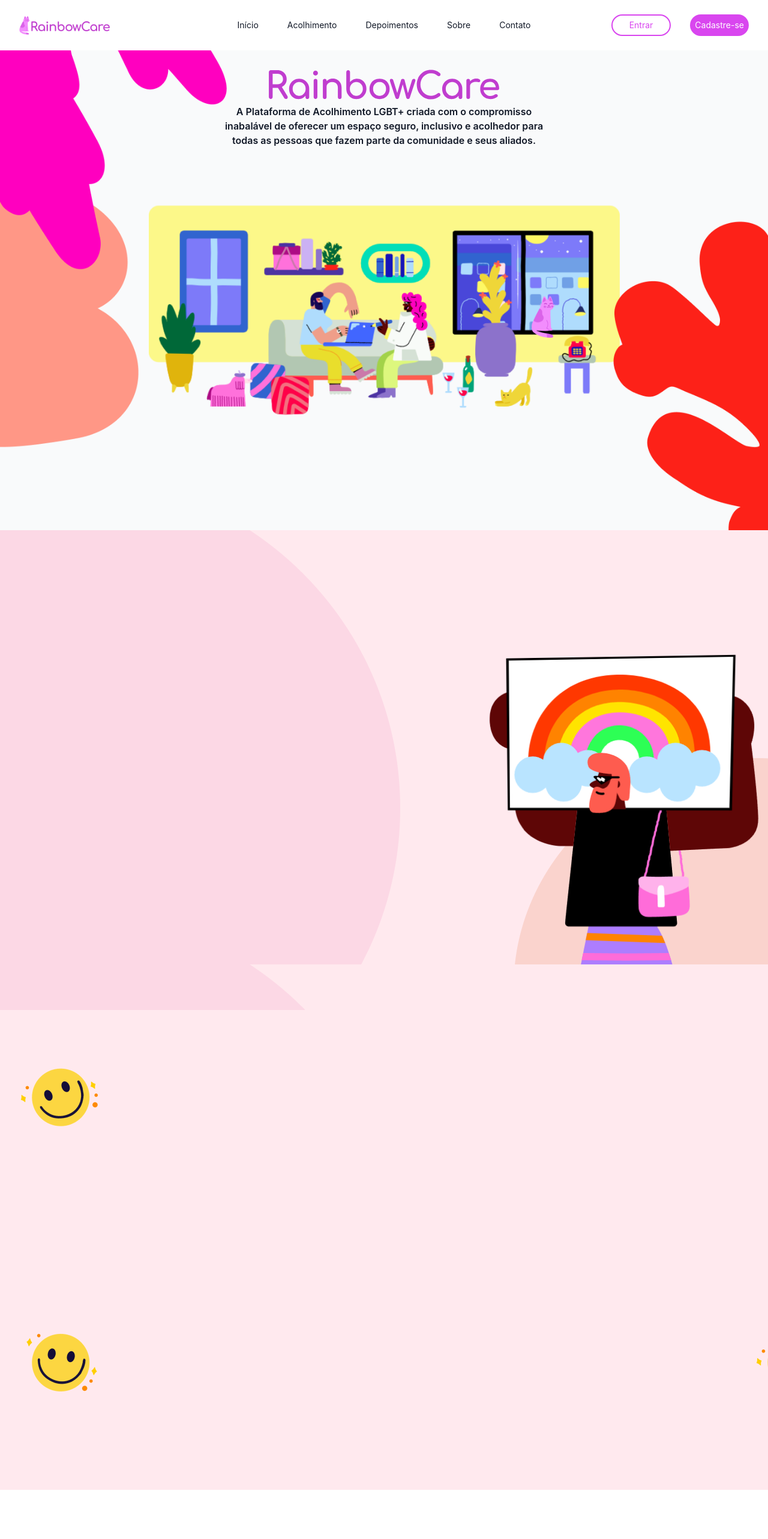
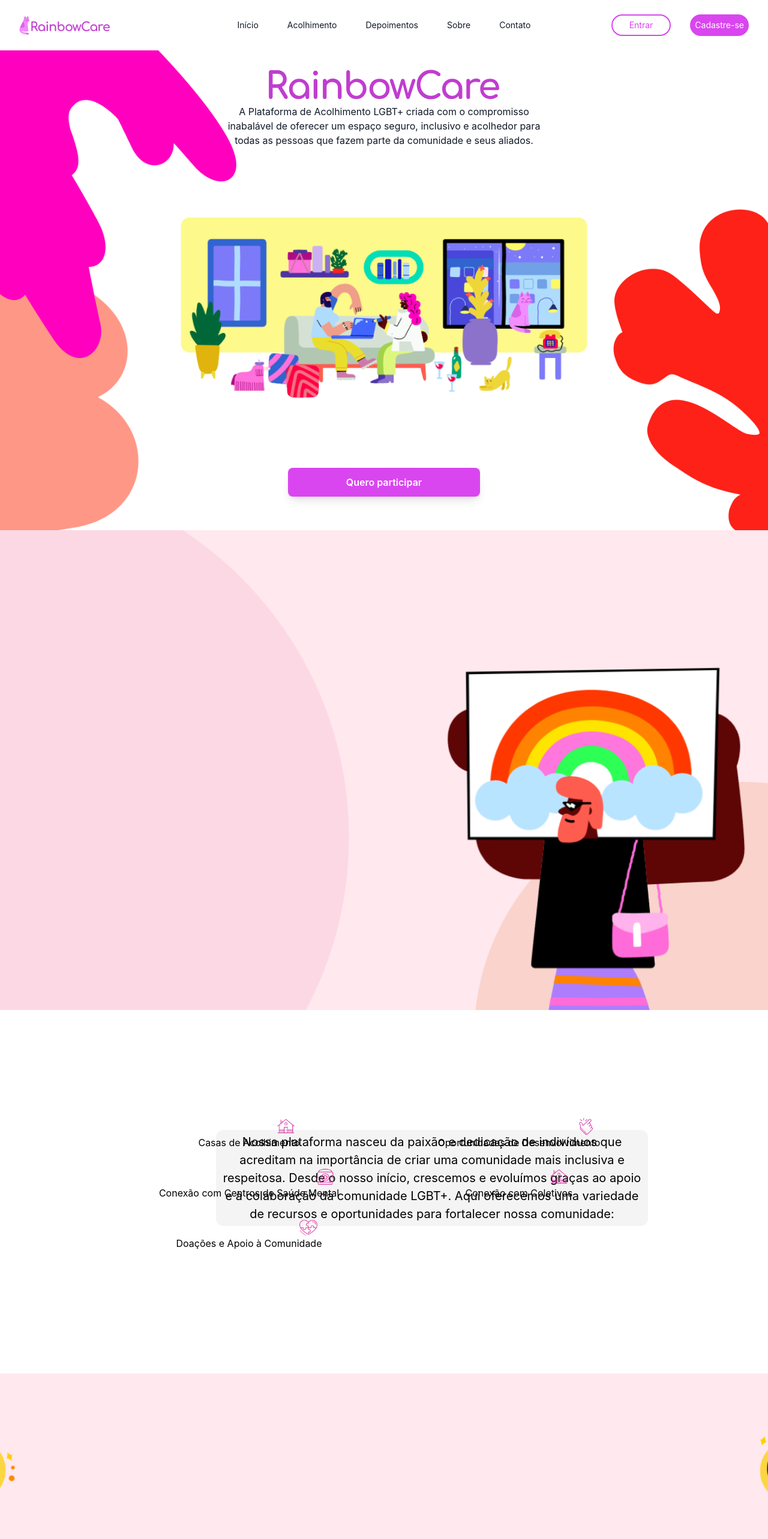
Before and after one commit to hiaaenry/RainbowCare, a React (Create React App) app in the folder front-end/: page / in a window 1280 px wide. Shown: the top 2566 px of the page at 60% size. Built offline with nearby package versions, Linux system fonts and the light colour scheme.

Commit message:
:lipstick: style: organizing landing page
Co-authored-by: Gleicianegaldino <gleicianegaldino25@gmail.com>

```diff
--- /dev/null
+++ b/front-end/src/components/Acolhimento.jsx
@@ -0,0 +1,34 @@
+
+function Acolhimento(){
+    return(
+        <div className='home' id='sobre'>
+            <div className='center'>
+                <div className='sobre-page'>
+
+                    <p>Nossa plataforma nasceu da paixão e dedicação de indivíduos que acreditam na importância de criar uma comunidade mais inclusiva e respeitosa. Desde o nosso início, crescemos e evoluímos graças ao apoio e à colaboração da comunidade LGBT+. Aqui oferecemos uma variedade de recursos e oportunidades para fortalecer nossa comunidade:
+
+                    </p>
+                        <div className='sobre1-1'>
+                            <img  src="sobre1-1.png"/>
+                        </div>
+                        <div className='sobre1-2'>
+                            <img  src="sobre1-2.png"/>
+                        </div>
+
+                       <div  className="item-sobre">
+                       <ul>
+                            <li> <img  src="ico-1.png"/> Casas de Acolhimento</li>
+                            <li> <img  src="ico-3.png"/> Oportunidades de Desenvolvimento</li>
+                            <li> <img  src="ico-5.png"/> Conexão com Centros de Saúde Mental</li>
+                            <li> <img  src="ico-1.png"/> Conexão com Coletivos</li>
+                            <li> <img  src="ico-4.png"/> Doações e Apoio à Comunidade</li>
+                        </ul>
+                       </div>
+
+                </div>
+            </div>
+        </div>
+    );
+}
+
+export default Acolhimento;
--- a/front-end/src/components/Banner.jsx
+++ b/front-end/src/components/Banner.jsx
@@ -1,23 +1,26 @@
-
-
 function Banner() {
     return (
         <div id="Início">
-            <div className="relative z-20 flex bg-scroll bg-cover bg-center overflow-hidden h-screen bg-gray-50" style={{ backgroundImage: "url('./background/home-banner-1.png')" }}>
-                <div class="relative mt-8 hidden sm:block">
+            <div className="relative z-20 flex bg-cover bg-center overflow-hidden h-screen bg-gray-50"
+                style={{ backgroundImage: "url('./background/home-banner-1.png')" }}>
+                <div class="relative mt-8 ">
                     <img src="name-rainbowcare-vector.svg" class="max-w-xs m-auto md:max-w-sm" />
-                    <p className="mt-2 mb-10 flex justify-center text-base text-center text-gray-900 font-semibold">
+                    <p className="mt-2 mb-10 flex text-base text-center text-gray-900">
                         A Plataforma de Acolhimento LGBT+ criada com o compromisso<br></br>
                         inabalável de oferecer um espaço seguro, inclusivo e acolhedor para<br></br>
                         todas as pessoas que fazem parte da comunidade e seus aliados.
                     </p>
                 </div>
-            </div>
-
-            <div className="relative z-20 flex bg-scroll bg-auto overflow-hidden h-screen bg-gray-50" style={{ backgroundImage: "url('./background/home-banner-2.png')" }}>
-            </div>
-
-            <div className="relative z-20 flex bg-scroll bg-auto overflow-hidden h-screen bg-gray-50" style={{ backgroundImage: "url('./background/home-banner-4.png')" }}>
+                <div className="absolute inset-x-0 bottom-14">
+                    <a href="/cadastro"
+                        className="block w-full max-w-xs mx-auto bg-fuchsia-500 shadow-lg
+                        hover:bg-pink-500 focus:bg-fuchsia-600 hover:shadow-xl focus:shadow-xl
+                        text-white rounded-lg px-3 py-3 font-semibold text-center
+                        transition ease-in-out delay-150 hover:-translate-y-1 hover:scale-110"
+                    >
+                        Quero participar
+                    </a>
+                </div>
             </div>
         </div>
     );
--- /dev/null
+++ b/front-end/src/components/Contato.jsx
@@ -0,0 +1,8 @@
+function Contato() {
+    return (
+        <div className="relative z-20 flex bg-cover bg-center overflow-hidden h-screen bg-gray-50" style={{ backgroundImage: "url('./background/home-banner-4.png')" }}>
+        </div>
+    );
+}
+
+export default Contato;
--- a/front-end/src/components/Sobre.jsx
+++ b/front-end/src/components/Sobre.jsx
@@ -1,32 +1,6 @@
-
-function Sobre(){
-    return(
-        <div className='home' id='sobre'>
-            <div className='center'>
-                <div className='sobre-page'>
-
-                    <p>Nossa plataforma nasceu da paixão e dedicação de indivíduos que acreditam na importância de criar uma comunidade mais inclusiva e respeitosa. Desde o nosso início, crescemos e evoluímos graças ao apoio e à colaboração da comunidade LGBT+. Aqui oferecemos uma variedade de recursos e oportunidades para fortalecer nossa comunidade:
-
-                    </p>
-                        <div className='sobre1-1'>
-                            <img  src="sobre1-1.png"/>
-                        </div>
-                        <div className='sobre1-2'>
-                            <img  src="sobre1-2.png"/>
-                        </div>
-
-                       <div  className="item-sobre">
-                       <ul>
-                            <li> <img  src="ico-1.png"/> Casas de Acolhimento</li>
-                            <li> <img  src="ico-3.png"/> Oportunidades de Desenvolvimento</li>
-                            <li> <img  src="ico-5.png"/> Conexão com Centros de Saúde Mental</li>
-                            <li> <img  src="ico-1.png"/> Conexão com Coletivos</li>
-                            <li> <img  src="ico-4.png"/> Doações e Apoio à Comunidade</li>
-                        </ul>
-                       </div>
-
-                </div>
-            </div>
+function Sobre() {
+    return (
+        <div className="relative z-20 flex bg-cover bg-center overflow-hidden h-screen bg-gray-50" style={{ backgroundImage: "url('./background/home-banner-2.png')" }}>
         </div>
     );
 }
--- a/front-end/src/pages/Home.jsx
+++ b/front-end/src/pages/Home.jsx
@@ -2,6 +2,8 @@ import Header from '../layout/Header';
 import Footer from '../layout/Footer';
 import Banner from '../components/Banner';
 import Sobre from '../components/Sobre';
+import Acolhimento from '../components/Acolhimento';
+import Contato from '../components/Contato';
 
 function Home() {
     return (
@@ -10,6 +12,8 @@ function Home() {
                 <Header />
                 <Banner />
                 <Sobre />
+                <Acolhimento />
+                <Contato />
                 <Footer />
             </div>
         </>
```
Also changed, not shown: front-end/public/background/home-banner-1.png.
